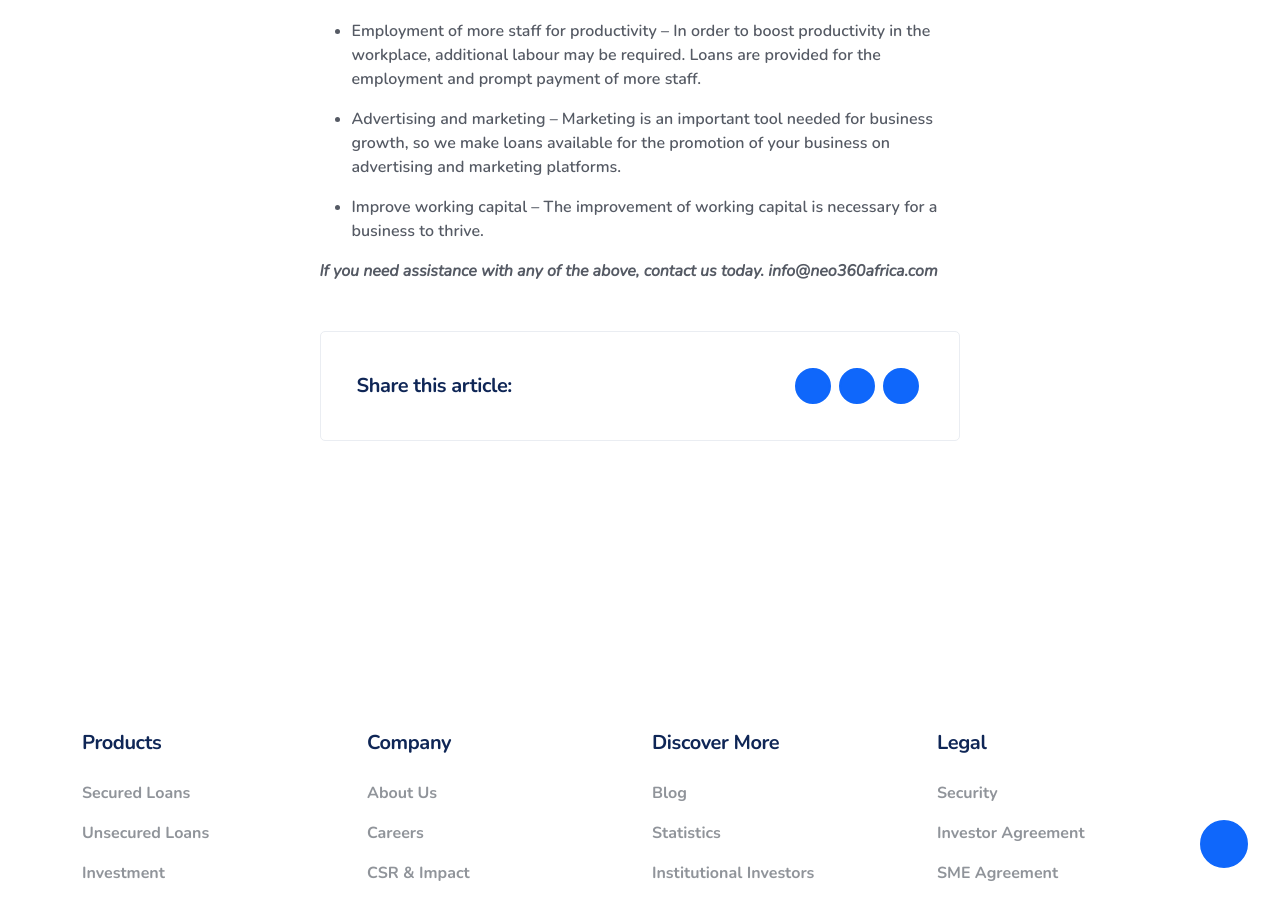
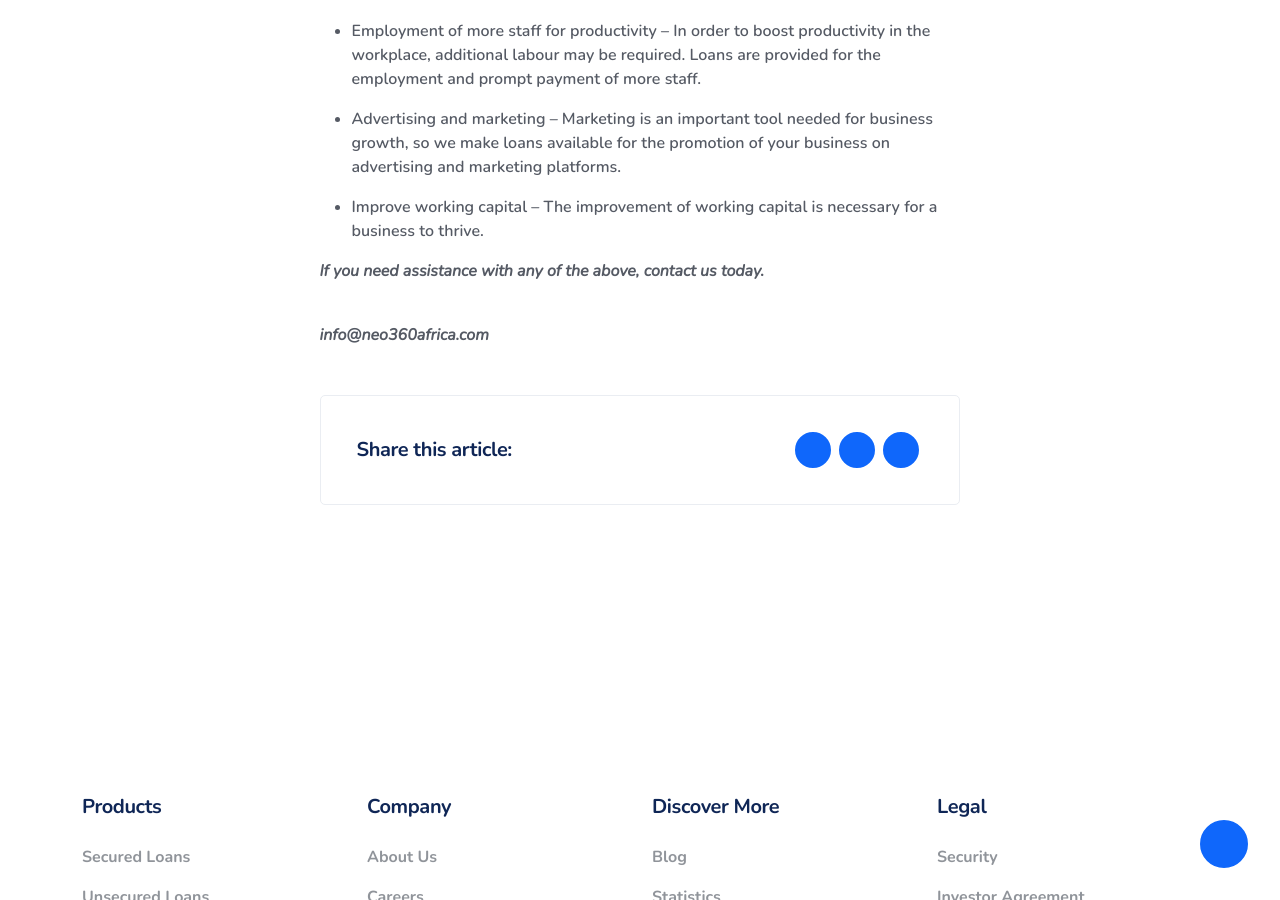
Before and after one commit to neo360africa3/neo360africa3.github.io, a Jekyll site: the page built from _posts/2019-10-24-loan-purposes-we-can-help-with.markdown, in a window 1280 px wide and 900 px high, scrolled down 1480 px. Built offline with Jekyll 4.4.1, drawn with Linux system fonts in a browser that asks for light colours; our own code applies the rules of GitHub Pages for plain Markdown files; a script that is not in the unit is left out.

Commit message:
Updated Loan Purposes We Can Help With

```diff
--- a/_posts/2019-10-24-loan-purposes-we-can-help-with.markdown
+++ b/_posts/2019-10-24-loan-purposes-we-can-help-with.markdown
@@ -29,5 +29,7 @@ image: https://res.cloudinary.com/neo360africa/image/upload/v1571995196/NEO360%2
 
 * Improve working capital – The improvement of working capital is necessary for a business to thrive.
 
-*If you need assistance with any of the above, contact us today.
-info@neo360africa.com*
+*If you need assistance with any of the above, contact us today.*
+
+<br/>
+*info@neo360africa.com*
```
